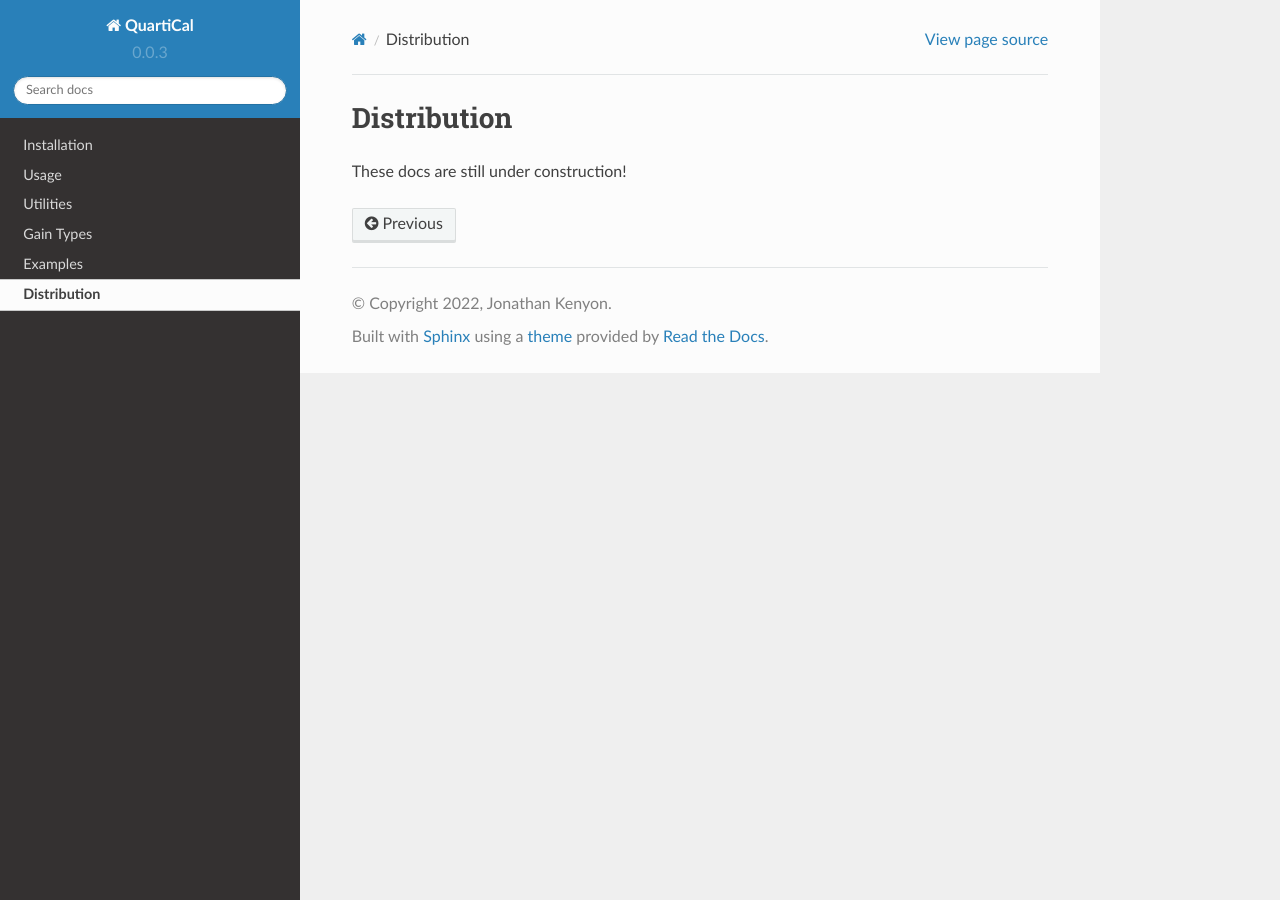
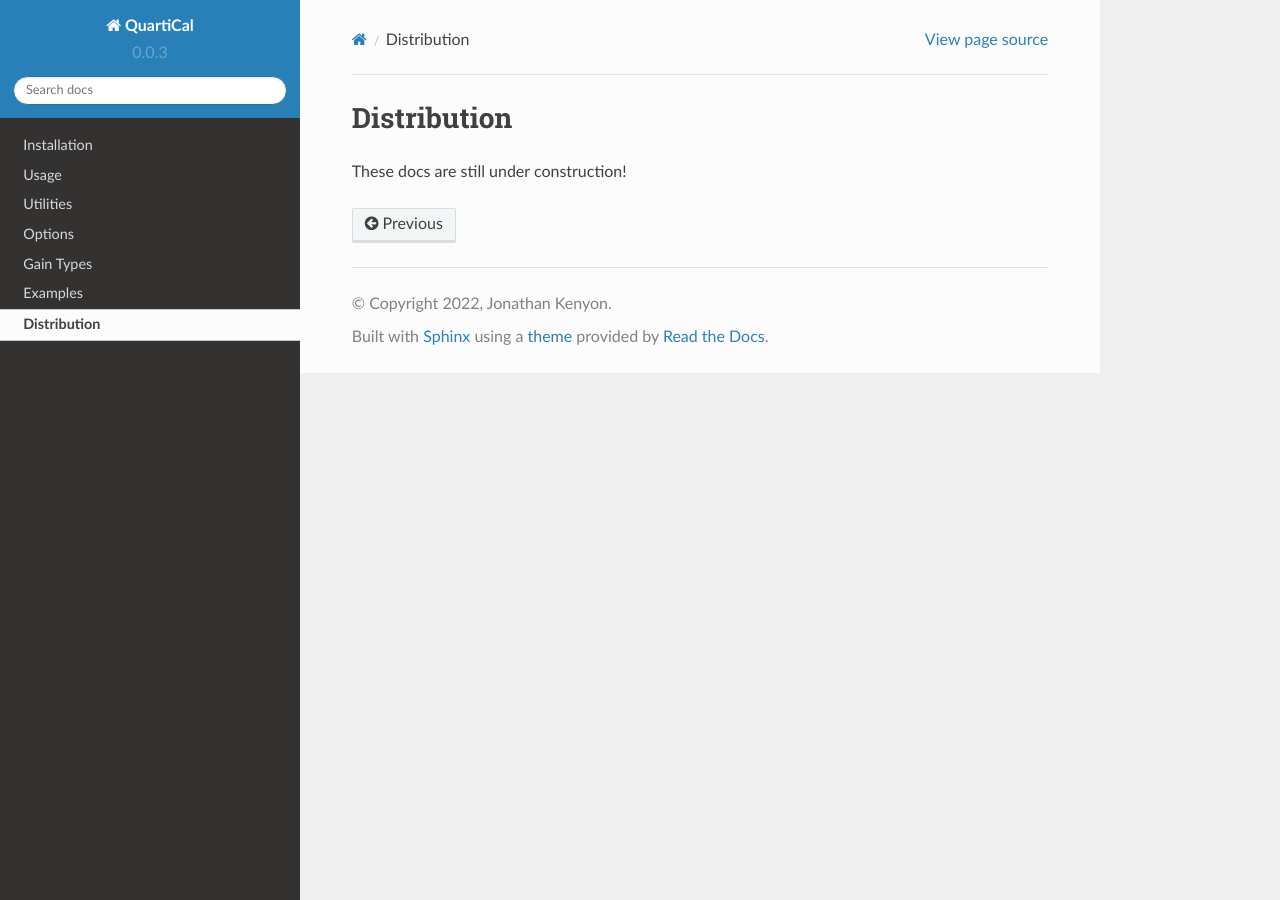
Before and after one commit to ratt-ru/QuartiCal, a Sphinx documentation site: the page built from docs/source/distribution.rst, in a window 1280 px wide. Built offline with Sphinx 7.4.7 and the Read the Docs theme 2.0.0, drawn with Linux system fonts in a browser that asks for light colours; pages that are not in the unit, such as notebooks, are missing from menus; the version number is read from the project's files by our own code.

Commit message:
Fix path.

```diff
--- a/docs/source/index.rst
+++ b/docs/source/index.rst
@@ -17,7 +17,7 @@ of QuartiCal's interfaces.
    installation
    usage
    utilities
-   .. options
+   options
    gain_types
    examples
    distribution
```
Also changed, not shown: .readthedocs.yaml.
